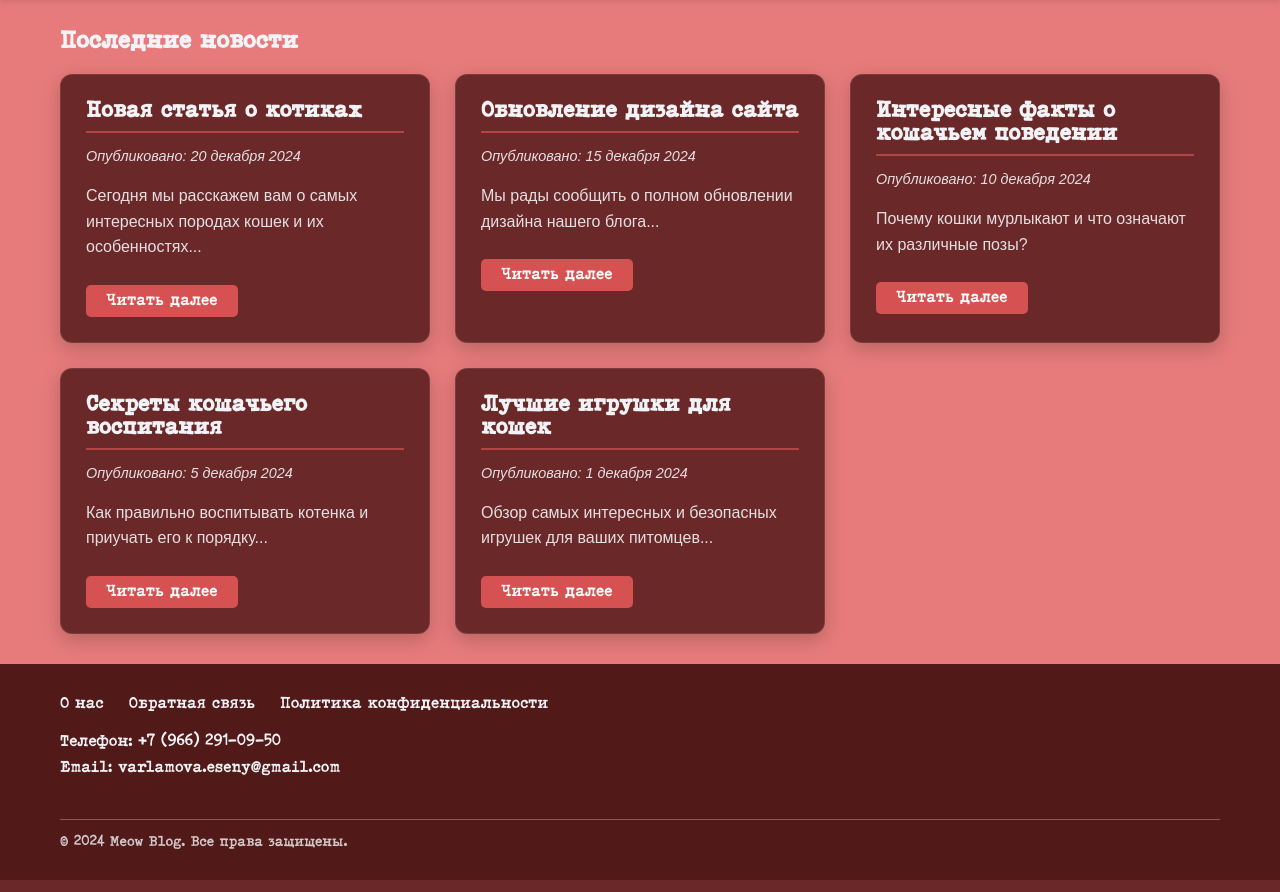
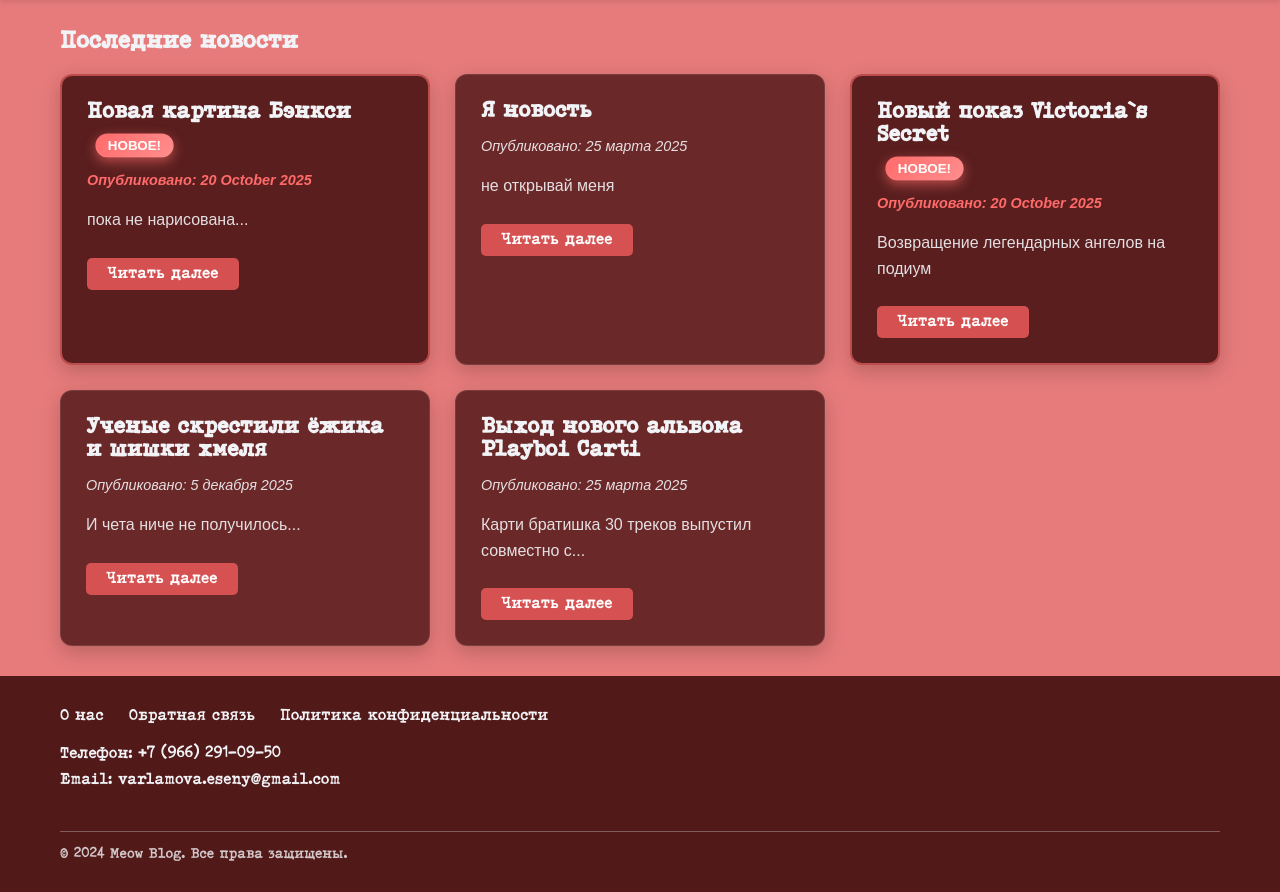
Before and after one commit to Varlamovaseny/WEB2, a Flask app: page /news in a window 1280 px wide. Shown: the part 80-972 px from the top of the page. Run offline with Flask 3, Linux system fonts and the light colour scheme.

Commit message:
добавление плашки новое, начало третий лабараторной (создание html)

```diff
--- a/main.py
+++ b/main.py
@@ -1,6 +1,6 @@
 from flask import Flask, render_template, request, redirect, url_for, flash
 import re
-from datetime import datetime
+from datetime import datetime, date
 
 app = Flask(__name__)
 app.secret_key = 'your-secret-key-here'
@@ -9,68 +9,44 @@ app.secret_key = 'your-secret-key-here'
 NEWS_ARTICLES = [
     {
         'id': 1,
-        'title': 'Новая статья о котиках',
-        'date': '20 декабря 2024',
-        'excerpt': 'Сегодня мы расскажем вам о самых интересных породах кошек и их особенностях...',
-        'content': '''
-            <p>Кошки - удивительные создания, которые уже тысячи лет живут рядом с человеком.
-            В этой статье мы рассмотрим различные породы кошек и их уникальные особенности.</p>
+        'title': 'Новая картина Бэнкси',
+        'date': date.today().strftime('%d %B %Y'),  # Сегодняшняя дата
+        'excerpt': 'пока не нарисована...',
+        'content': ''' <p>Может завтра нарисует?</p>
 
-            <h2>Популярные породы кошек</h2>
-            <p>Среди самых популярных пород можно выделить мейн-кунов, сиамских, британских
-            и шотландских вислоухих кошек. Каждая порода имеет свои характерные черты
-            и особенности поведения.</p>
-
-            <h2>Уход за кошками</h2>
-            <p>Правильный уход за кошкой включает в себя сбалансированное питание,
-            регулярные визиты к ветеринару и, конечно же, любовь и внимание хозяина.</p>
         '''
     },
     {
         'id': 2,
-        'title': 'Обновление дизайна сайта',
-        'date': '15 декабря 2024',
-        'excerpt': 'Мы рады сообщить о полном обновлении дизайна нашего блога...',
-        'content': '''
-            <p>Дорогие читатели! Мы запустили полностью обновленный дизайн нашего блога,
-            который стал более современным и удобным для использования.</p>
-
-            <h2>Новые возможности</h2>
-            <p>Теперь сайт адаптирован для мобильных устройств, добавлена система
-            комментариев и улучшена навигация между разделами.</p>
-
-            <h2>Будущие обновления</h2>
-            <p>В ближайших планах - добавление системы рейтинга статей и возможности
-            создавать личные кабинеты для пользователей.</p>
+        'title': 'Я новость',
+        'date': '25 марта 2025',
+        'excerpt': 'не открывай меня',
+        'content': ''' <p>Да блин нуууу :((( </p>
         '''
     },
     {
         'id': 3,
-        'title': 'Интересные факты о кошачьем поведении',
-        'date': '10 декабря 2024',
-        'excerpt': 'Почему кошки мурлыкают и что означают их различные позы?',
-        'content': '''
-            <p>Кошачье поведение полно загадок. В этой статье мы разберем самые
-            интересные аспекты поведения наших пушистых друзей.</p>
-
-            <h2>Язык тела кошек</h2>
-            <p>Положение ушей, хвоста и усов может многое рассказать о настроении кошки.
-            Например, поднятый хвост обычно означает дружелюбие, а распушенный - испуг.</p>
-
-            <h2>Мурлыкание</h2>
-            <p>Ученые до сих пор не пришли к единому мнению о том, как именно кошки
-            издают мурлыкающие звуки. Известно, что они могут мурлыкать как от удовольствия,
-            так и от боли или стресса.</p>
+        'title': 'Новый показ Victoria`s Secret',
+        'date': date.today().strftime('%d %B %Y'),  # Сегодняшняя дата
+        'excerpt': 'Возвращение легендарных ангелов на подиум',
+        'content': ''' <p>Красотки, умницы, молодцы! Так держать девчонки!</p>
         '''
     }
 ]
 
+def is_today_article(article_date):
+    """Проверяет, является ли дата статьи сегодняшней"""
+    try:
+        # Парсим дату из строки (формат: "20 December 2024")
+        article_datetime = datetime.strptime(article_date, '%d %B %Y')
+        return article_datetime.date() == date.today()
+    except ValueError:
+        return False
 
 def validate_email(email):
     """Валидация email адреса"""
     pattern = r'^[a-zA-Z0-9._%+-]+@[a-zA-Z0-9.-]+\.[a-zA-Z]{2,}$'
     return re.match(pattern, email) is not None
-
 
 def validate_form(name, email, message):
     """Валидация формы обратной связи"""
@@ -91,16 +67,15 @@ def validate_form(name, email, message):
 
     return errors
 
-
 @app.route('/')
 def index():
-    return render_template('index.html')
-
+    # На главной показываем только сегодняшние статьи
+    today_articles = [article for article in NEWS_ARTICLES if is_today_article(article['date'])]
+    return render_template('index.html', today_articles=today_articles)
 
 @app.route('/news')
 def news():
-    return render_template('news.html', articles=NEWS_ARTICLES)
-
+    return render_template('news.html', articles=NEWS_ARTICLES, is_today_article=is_today_article)
 
 @app.route('/news/<int:id>')
 def news_article(id):
@@ -108,19 +83,18 @@ def news_article(id):
     article = next((article for article in NEWS_ARTICLES if article['id'] == id), None)
 
     if article:
-        return render_template('news_article.html', article=article)
+        return render_template('news_article.html', article=article, is_today_article=is_today_article)
     else:
         # Если статья не найдена, показываем заглушку
         return render_template('news_article.html',
-                               article={'id': id, 'title': f'Статья {id}',
-                                        'date': datetime.now().strftime('%d %B %Y'),
-                                        'content': f'<p>Статья с ID {id} находится в разработке. Скоро здесь появится интересный контент!</p>'})
-
+                             article={'id': id, 'title': f'Статья {id}',
+                                     'date': datetime.now().strftime('%d %B %Y'),
+                                     'content': f'<p>Статья с ID {id} находится в разработке. Скоро здесь появится интересный контент!</p>'},
+                             is_today_article=is_today_article)
 
 @app.route('/about')
 def about():
     return render_template('about.html')
-
 
 @app.route('/feedback', methods=['GET', 'POST'])
 def feedback():
@@ -133,19 +107,18 @@ def feedback():
 
         if errors:
             return render_template('feedback.html',
-                                   name=name,
-                                   email=email,
-                                   message=message,
-                                   errors=errors)
+                                 name=name,
+                                 email=email,
+                                 message=message,
+                                 errors=errors)
         else:
             flash('Сообщение успешно отправлено!', 'success')
             return render_template('feedback_success.html',
-                                   name=name,
-                                   email=email,
-                                   message=message)
+                                 name=name,
+                                 email=email,
+                                 message=message)
 
     return render_template('feedback.html')
 
-
 if __name__ == '__main__':
     app.run(debug=True)
--- a/static/style.css
+++ b/static/style.css
@@ -4,7 +4,6 @@
     box-sizing: border-box;
 }
 
-/* Основные стили тела документа */
 body {
     background-color: rgba(225, 87, 87, 0.779);
     min-height: 100vh;
@@ -13,19 +12,16 @@ body {
     font-family: Arial, sans-serif;
 }
 
-/* Загрузка шрифта */
 @font-face {
     font-family: "clickclack";
     src: url("ClickClack Regular.otf");
 }
 
-/* Общие стили для текста */
 p, h1, h2, h3, h4, h5, h6 {
     font-family: clickclack;
     color: rgb(242, 243, 246);
 }
 
-/* Стили шапки */
 .header {
     background-color: rgba(75, 20, 20, 0.952);
     width: 100%;
@@ -83,7 +79,6 @@ p, h1, h2, h3, h4, h5, h6 {
     color: white;
 }
 
-/* Основное содержимое */
 .main-content {
     flex: 1;
     padding: 30px 0;
@@ -95,7 +90,6 @@ p, h1, h2, h3, h4, h5, h6 {
     padding: 0 20px;
 }
 
-/* Стили для новостных блоков */
 .news-section {
     max-width: 100%;
 }
@@ -166,7 +160,6 @@ p, h1, h2, h3, h4, h5, h6 {
     background-color: rgba(225, 87, 87, 1);
 }
 
-/* Стили для страницы отдельной статьи */
 .article-detail {
     background-color: rgba(75, 20, 20, 0.8);
     padding: 40px;
@@ -237,7 +230,6 @@ p, h1, h2, h3, h4, h5, h6 {
     background-color: rgba(225, 87, 87, 0.9);
 }
 
-/* Стили для формы обратной связи */
 .feedback-form {
     max-width: 600px;
     margin: 0 auto;
@@ -306,7 +298,6 @@ p, h1, h2, h3, h4, h5, h6 {
     background-color: rgba(225, 87, 87, 1);
 }
 
-/* Стили для отображения отправленных данных */
 .feedback-data {
     max-width: 600px;
     margin: 0 auto;
@@ -353,7 +344,6 @@ p, h1, h2, h3, h4, h5, h6 {
     background-color: rgba(225, 87, 87, 1);
 }
 
-/* Стили для flash-сообщений */
 .flash-messages {
     margin-bottom: 20px;
 }
@@ -381,7 +371,6 @@ p, h1, h2, h3, h4, h5, h6 {
     color: white;
 }
 
-/* Стили подвала */
 .site-footer {
     background-color: rgba(75, 20, 20, 0.952);
     width: 100%;
@@ -543,3 +532,180 @@ p, h1, h2, h3, h4, h5, h6 {
         padding: 20px;
     }
 }
+/* Стили для значка "Новое!" */
+.new-badge {
+    display: inline-block;
+    background: linear-gradient(135deg, #ff6b6b, #ff8e8e);
+    color: white;
+    padding: 4px 12px;
+    border-radius: 20px;
+    font-family: Arial, sans-serif;
+    font-size: 0.8rem;
+    font-weight: bold;
+    text-transform: uppercase;
+    margin-left: 10px;
+    animation: pulse 2s infinite;
+    box-shadow: 0 2px 8px rgba(255, 107, 107, 0.4);
+}
+
+.new-badge-large {
+    font-size: 1rem;
+    padding: 6px 16px;
+    margin-left: 15px;
+}
+
+@keyframes pulse {
+    0% {
+        transform: scale(1);
+        box-shadow: 0 2px 8px rgba(255, 107, 107, 0.4);
+    }
+    50% {
+        transform: scale(1.05);
+        box-shadow: 0 4px 12px rgba(255, 107, 107, 0.6);
+    }
+    100% {
+        transform: scale(1);
+        box-shadow: 0 2px 8px rgba(255, 107, 107, 0.4);
+    }
+}
+
+/* Обновленные стили для новостных блоков */
+.news-item {
+    position: relative;
+    background-color: rgba(75, 20, 20, 0.8);
+    padding: 25px;
+    border-radius: 12px;
+    box-shadow: 0 6px 20px rgba(0, 0, 0, 0.2);
+    border: 1px solid rgba(242, 243, 246, 0.1);
+    transition: transform 0.3s ease, box-shadow 0.3s ease;
+    backdrop-filter: blur(10px);
+}
+
+.news-item.today {
+    border: 2px solid rgba(255, 107, 107, 0.6);
+    background-color: rgba(75, 20, 20, 0.9);
+}
+
+.news-header {
+    display: flex;
+    align-items: flex-start;
+    justify-content: space-between;
+    margin-bottom: 12px;
+}
+
+.news-title-wrapper {
+    flex: 1;
+    display: flex;
+    align-items: center;
+    flex-wrap: wrap;
+    gap: 10px;
+}
+
+.news-item h3 {
+    color: rgb(242, 243, 246);
+    font-size: 1.4rem;
+    margin-bottom: 0;
+    border-bottom: none;
+    padding-bottom: 0;
+}
+
+.news-date {
+    color: rgba(242, 243, 246, 0.8);
+    font-family: Arial, sans-serif;
+    font-size: 0.9rem;
+    margin-bottom: 15px;
+    font-style: italic;
+}
+
+.news-date.today {
+    color: #ff6b6b;
+    font-weight: bold;
+}
+
+.article-header {
+    display: flex;
+    align-items: center;
+    justify-content: space-between;
+    margin-bottom: 25px;
+    padding-bottom: 15px;
+    border-bottom: 2px solid rgba(225, 87, 87, 0.6);
+}
+
+.article-title-wrapper {
+    display: flex;
+    align-items: center;
+    flex-wrap: wrap;
+    gap: 15px;
+}
+
+.article-detail.today {
+    border: 2px solid rgba(255, 107, 107, 0.6);
+    background-color: rgba(75, 20, 20, 0.9);
+}
+
+.today-articles {
+    margin-top: 30px;
+}
+
+.today-section {
+    background-color: rgba(75, 20, 20, 0.8);
+    padding: 25px;
+    border-radius: 12px;
+    margin-bottom: 30px;
+    border: 2px solid rgba(255, 107, 107, 0.4);
+}
+
+.today-section h3 {
+    color: #ff6b6b;
+    font-size: 1.5rem;
+    margin-bottom: 20px;
+    display: flex;
+    align-items: center;
+    gap: 10px;
+}
+
+.today-section h3::before {
+    content: "🆕";
+    font-size: 1.3rem;
+}
+
+.feature-news {
+    display: grid;
+    grid-template-columns: repeat(auto-fit, minmax(300px, 1fr));
+    gap: 20px;
+    margin-top: 20px;
+}
+
+.feature-news-item {
+    background-color: rgba(255, 255, 255, 0.1);
+    padding: 20px;
+    border-radius: 8px;
+    border-left: 4px solid #ff6b6b;
+}
+
+.feature-news-item h4 {
+    color: rgb(242, 243, 246);
+    margin-bottom: 10px;
+    font-size: 1.2rem;
+}
+
+.feature-news-item p {
+    color: rgba(242, 243, 246, 0.8);
+    font-family: Arial, sans-serif;
+    font-size: 0.95rem;
+    line-height: 1.5;
+}
+
+.no-articles {
+    text-align: center;
+    padding: 40px;
+    background-color: rgba(75, 20, 20, 0.6);
+    border-radius: 10px;
+    border: 2px dashed rgba(242, 243, 246, 0.3);
+}
+
+.no-articles p {
+    color: rgba(242, 243, 246, 0.7);
+    font-family: Arial, sans-serif;
+    font-size: 1.1rem;
+}
--- a/templates/index.html
+++ b/templates/index.html
@@ -1,14 +1,15 @@
 {% extends "base.html" %}
 
-{% block title %}Главная страница - Meow Blog{% endblock %}
+{% block title %}Главная - Meow Blog{% endblock %}
 
 {% block content %}
 <div class="welcome-section">
     <h2>Добро пожаловать в Новостной блог!</h2>
 
+
     <div class="features">
         <div class="feature-item">
-            <p>Всегда актуальная информация</p>
+            <h3>Свежие новости</h3>
         </div>
     </div>
 </div>
--- a/templates/news.html
+++ b/templates/news.html
@@ -8,9 +8,18 @@
 
     <div class="news-list">
         {% for article in articles %}
-        <article class="news-item">
-            <h3>{{ article.title }}</h3>
-            <p class="news-date">Опубликовано: {{ article.date }}</p>
+        <article class="news-item {% if is_today_article(article.date) %}today{% endif %}">
+            <div class="news-header">
+                <div class="news-title-wrapper">
+                    <h3>{{ article.title }}</h3>
+                    {% if is_today_article(article.date) %}
+                    <span class="new-badge">Новое!</span>
+                    {% endif %}
+                </div>
+            </div>
+            <p class="news-date {% if is_today_article(article.date) %}today{% endif %}">
+                Опубликовано: {{ article.date }}
+            </p>
             <p class="news-excerpt">{{ article.excerpt }}</p>
             <a href="{{ url_for('news_article', id=article.id) }}" class="read-more">Читать далее</a>
         </article>
@@ -18,16 +27,24 @@
 
         <!-- Дополнительные статьи-заглушки -->
         <article class="news-item">
-            <h3>Секреты кошачьего воспитания</h3>
-            <p class="news-date">Опубликовано: 5 декабря 2024</p>
-            <p class="news-excerpt">Как правильно воспитывать котенка и приучать его к порядку...</p>
+            <div class="news-header">
+                <div class="news-title-wrapper">
+                    <h3>Ученые скрестили ёжика и шишки хмеля</h3>
+                </div>
+            </div>
+            <p class="news-date">Опубликовано: 5 декабря 2025</p>
+            <p class="news-excerpt">И чета ниче не получилось...</p>
             <a href="{{ url_for('news_article', id=4) }}" class="read-more">Читать далее</a>
         </article>
 
         <article class="news-item">
-            <h3>Лучшие игрушки для кошек</h3>
-            <p class="news-date">Опубликовано: 1 декабря 2024</p>
-            <p class="news-excerpt">Обзор самых интересных и безопасных игрушек для ваших питомцев...</p>
+            <div class="news-header">
+                <div class="news-title-wrapper">
+                    <h3>Выход нового альбома Playboi Carti</h3>
+                </div>
+            </div>
+            <p class="news-date">Опубликовано: 25 марта 2025</p>
+            <p class="news-excerpt">Карти братишка 30 треков выпустил совместно с...</p>
             <a href="{{ url_for('news_article', id=5) }}" class="read-more">Читать далее</a>
         </article>
     </div>
```
Also changed, not shown: templates/create_article.html (added, +79 -0 lines), templates/news_article.html (+11 -4 lines).
